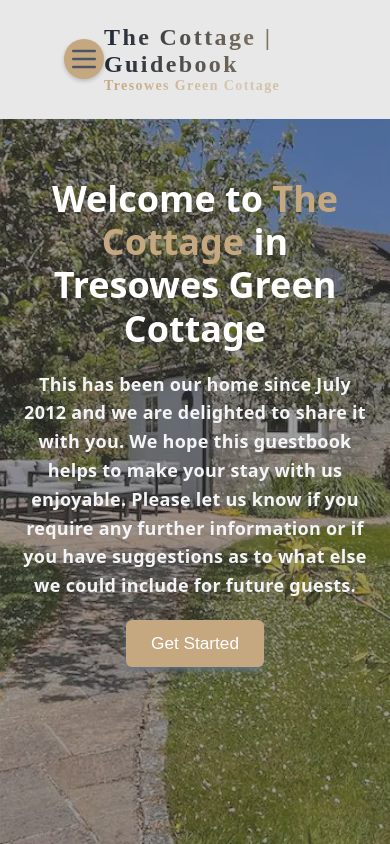
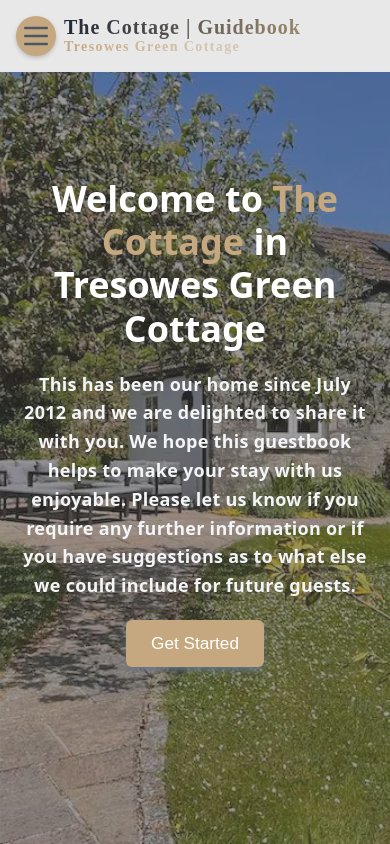
Before and after one commit to Konstantine1307/cottage-guidebook-v2, a website built with Vite: page src/index.html in a window 390 px wide. Built offline with nearby package versions, Linux system fonts and the light colour scheme.

Commit message:
fix: mobile navbar layout - reduce padding, gap, and title size

```diff
--- a/src/styles/global.css
+++ b/src/styles/global.css
@@ -539,6 +539,36 @@ dialog::backdrop {
   -webkit-text-fill-color: transparent;
 }
 
+/* Mobile navbar optimizations */
+@media (max-width: 767px) {
+  .navbar {
+    padding: 0.5rem 0.5rem;
+    justify-content: flex-start;
+    gap: 0.5rem;
+  }
+  .navbar-left {
+    gap: 0.5rem;
+    flex-shrink: 0;
+  }
+  .navbar-title {
+    padding-top: 0.5rem;
+    padding-bottom: 0.5rem;
+    flex: 1;
+    min-width: 0;
+  }
+  .navbar-title-main {
+    font-size: 1.25rem;
+    letter-spacing: 0.05em;
+    white-space: nowrap;
+    overflow: hidden;
+    text-overflow: ellipsis;
+  }
+  .navbar-title-sub {
+    font-size: 0.75rem;
+    letter-spacing: 0.05em;
+  }
+}
+
 @media (min-width: 768px) {
   :root {
     --navbar-height: 7rem;
```
